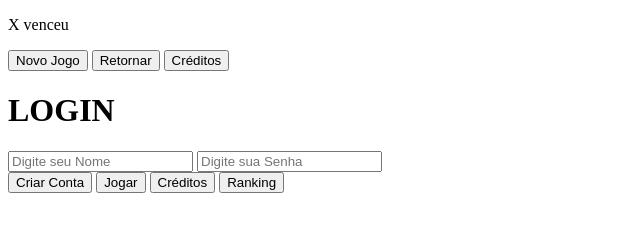
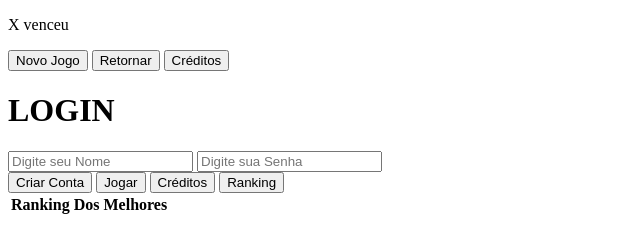
Before and after one commit to GustavoStarling/Jogo-da-velha, a plain HTML site: page index.html in a window 1280 px wide. Shown: the whole page, without its empty margins (0-640 px from the left). Drawn offline with Linux system fonts and the light colour scheme.

Commit message:
Update index.html

```diff
--- a/index.html
+++ b/index.html
@@ -50,6 +50,11 @@
         </div>
     </div>
      <div id="ranking">
+         <table>
+            <thead>
+                <tr>
+                    <th colspan="4">Ranking Dos Melhores</th>
+                </tr>
 
      </div>
 </body>
```
